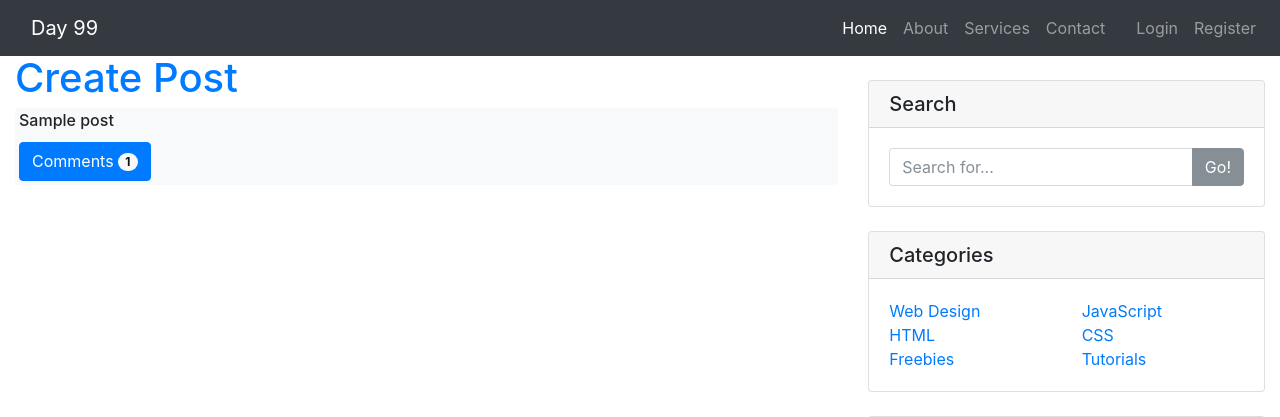
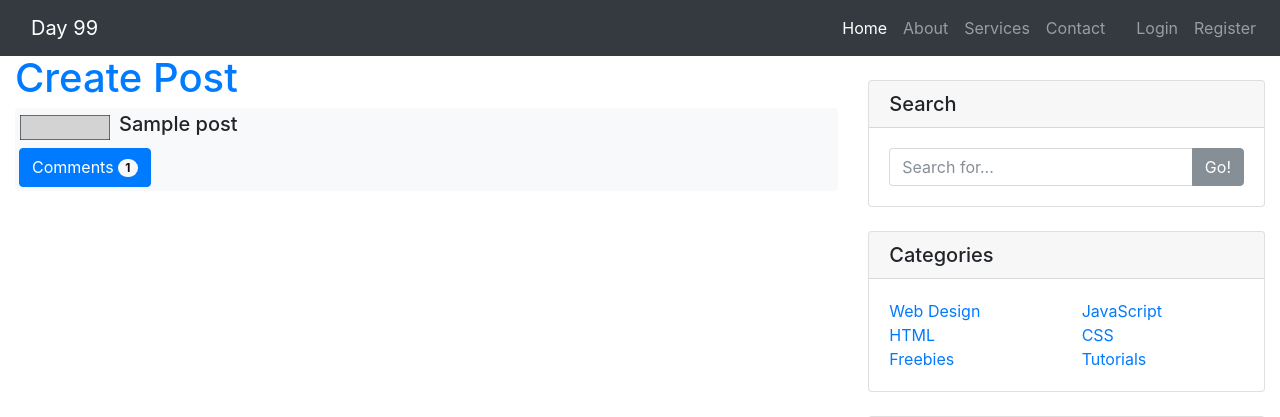
Before and after one commit to cmartin-cay/caytalk, a Flask app: page / in a window 1280 px wide. Shown: the top 417 px of the page. Run offline with Flask 2, Linux system fonts and the light colour scheme; tables that the repository leaves empty hold one stand-in row (values such as "Sample post"); some libraries are stand-ins or nearby versions.

Commit message:
Update layouts

```diff
--- a/app/static/css/blog-home.css
+++ b/app/static/css/blog-home.css
@@ -21,6 +21,10 @@ body {
   line-height: 60px; /* Vertically center the text there */
   background-color: #f5f5f5;}
 
+  a.plain{
+      color: inherit;
+  }
+
 @media (min-width: 992px) {
   body {
     padding-top: 56px;
--- a/app/templates/index.html
+++ b/app/templates/index.html
@@ -6,11 +6,22 @@
         <!-- Blog Post -->
         <div class="card bg-light mb-2 border-0">
             <div class="card-body p-1">
-                <h6 class="card-title"> {{ post.title }}</h6>
+                <table>
+                    <td style="padding-right: 0.5rem">
+                        <a href="{{ post.url }}"> <svg width="90" height="25">
+                            <rect width="90" height="25" style="fill:lightgray;stroke-width:1;stroke: black" />
+                        </svg></a>
+                    </td>
+                    <td>
+                <h5 class="card-title"> <a class="plain" href="{{ post.url }}"> {{ post.title }}</a></h5>
+                    </td>
+                </table>
+
                 <div class="card-text">
                     <a href="{{ url_for('post', post_number=post.id) }}" class="btn btn-primary">Comments
                         <span class="badge badge-pill badge-light">{{ post.number_of_comments() }}</span></a>
                 </div>
+                </table>
             </div>
         </div>
     {% endfor %}
```
